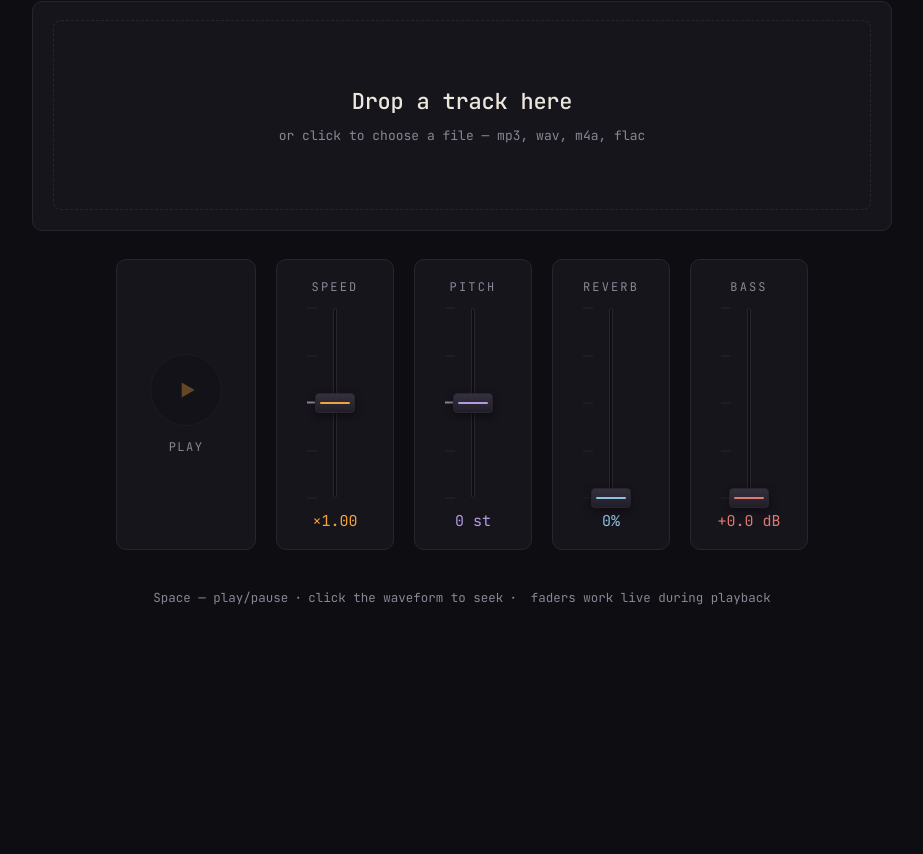
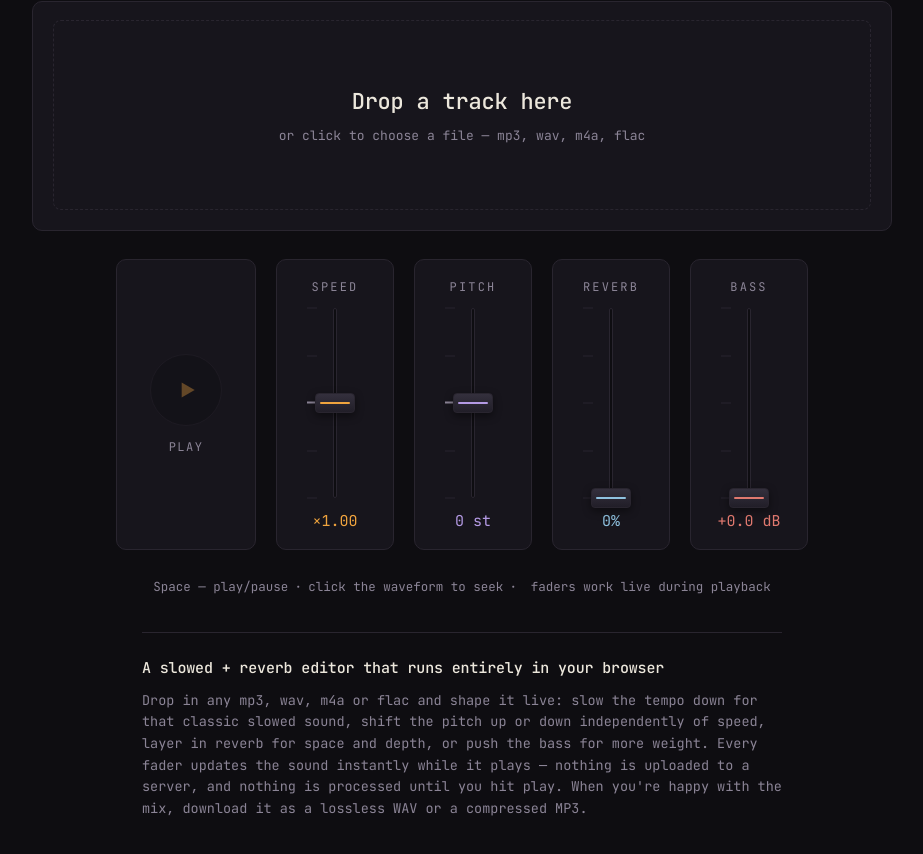
Before and after one commit to olehkhomyk/SlowAndReverbWeb, a React (Vite) app: page / in a window 1280 px wide. Shown: the part 152-1006 px from the top of the page, without its empty margins (178-1101 px from the left). Before the commit the page ends 800 px from the top, so only its background shows below. Built offline with nearby package versions, Linux system fonts and the light colour scheme.

Commit message:
Added Google Meta tags

```diff
--- a/index.html
+++ b/index.html
@@ -4,13 +4,38 @@
     <meta charset="UTF-8" />
     <link rel="icon" type="image/svg+xml" href="/favicon.svg" />
     <meta name="viewport" content="width=device-width, initial-scale=1.0" />
+
+    <title>Slowed + Reverb — Free Online Audio Editor</title>
+    <meta
+      name="description"
+      content="Slow down, pitch-shift, add reverb and boost bass on any track live in your browser. No upload, no signup — drop an mp3, wav, m4a or flac and download the result as WAV or MP3."
+    />
+    <meta
+      name="keywords"
+      content="slowed reverb, slowed and reverb online, audio pitch shifter, bass booster online, free audio editor, mp3 to slowed reverb"
+    />
+    <link rel="canonical" href="https://slowedreverb.app/" />
+
+    <meta property="og:type" content="website" />
+    <meta property="og:title" content="Slowed + Reverb — Free Online Audio Editor" />
+    <meta
+      property="og:description"
+      content="Slow down, pitch-shift, add reverb and boost bass on any track live in your browser. No upload, no signup required."
+    />
+    <meta property="og:url" content="https://slowedreverb.app/" />
+    <meta name="twitter:card" content="summary" />
+    <meta name="twitter:title" content="Slowed + Reverb — Free Online Audio Editor" />
+    <meta
+      name="twitter:description"
+      content="Slow down, pitch-shift, add reverb and boost bass on any track live in your browser."
+    />
+
     <link rel="preconnect" href="https://fonts.googleapis.com" />
     <link rel="preconnect" href="https://fonts.gstatic.com" crossorigin />
     <link
       href="https://fonts.googleapis.com/css2?family=JetBrains+Mono:ital,wght@0,100..800;1,100..800&display=swap"
       rel="stylesheet"
     />
-    <title>slowed &amp; reverb</title>
   </head>
   <body>
     <div id="root"></div>
--- a/src/App.css
+++ b/src/App.css
@@ -390,6 +390,31 @@
   margin-top: auto;
 }
 
+/* ── About (SEO copy) ─────────────────────────────────────── */
+
+.about {
+  max-width: 640px;
+  margin: 8px auto 0;
+  padding-top: 24px;
+  border-top: 1px solid var(--panel-edge);
+  text-align: left;
+}
+
+.about h2 {
+  font-family: var(--mono);
+  font-size: 15px;
+  font-weight: 500;
+  letter-spacing: -0.01em;
+  color: var(--ink);
+  margin: 0 0 10px;
+}
+
+.about p {
+  font-size: 13.5px;
+  line-height: 1.6;
+  color: var(--ink-dim);
+}
+
 @media (max-width: 560px) {
   .deck {
     width: calc(100% - 32px);
--- a/src/App.tsx
+++ b/src/App.tsx
@@ -282,6 +282,19 @@ function App() {
 				Space — play/pause&ensp;·&ensp;click the waveform to seek&ensp;·&ensp;
 				faders work live during playback
 			</footer>
+
+			<section className="about">
+				<h2>A slowed + reverb editor that runs entirely in your browser</h2>
+				<p>
+					Drop in any mp3, wav, m4a or flac and shape it live: slow the
+					tempo down for that classic slowed sound, shift the pitch up or
+					down independently of speed, layer in reverb for space and depth,
+					or push the bass for more weight. Every fader updates the sound
+					instantly while it plays — nothing is uploaded to a server, and
+					nothing is processed until you hit play. When you're happy with
+					the mix, download it as a lossless WAV or a compressed MP3.
+				</p>
+			</section>
 		</main>
 	);
 }
```
Also changed, not shown: public/robots.txt (added), src/main.tsx (line endings or trailing spaces), 1 other file (tests, documents, lock files or other folders).
